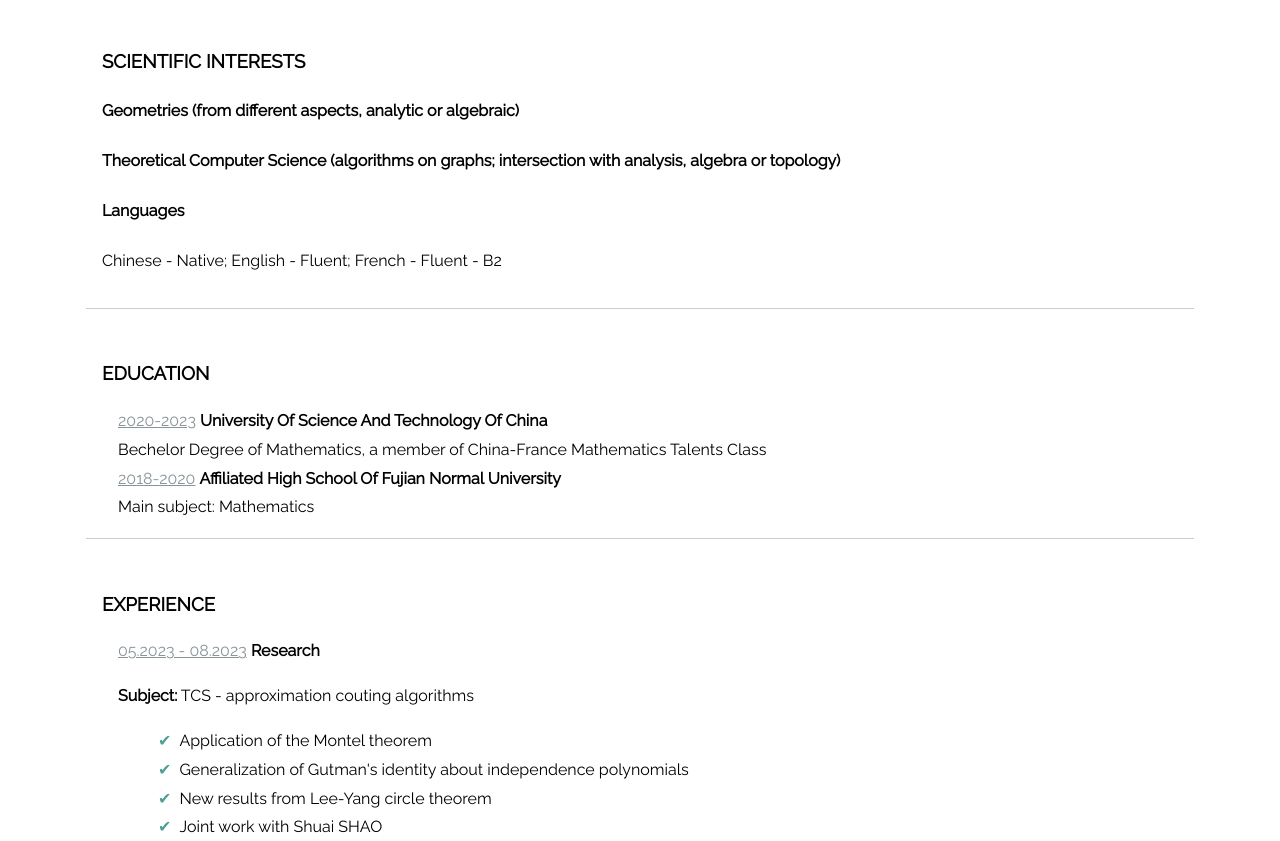
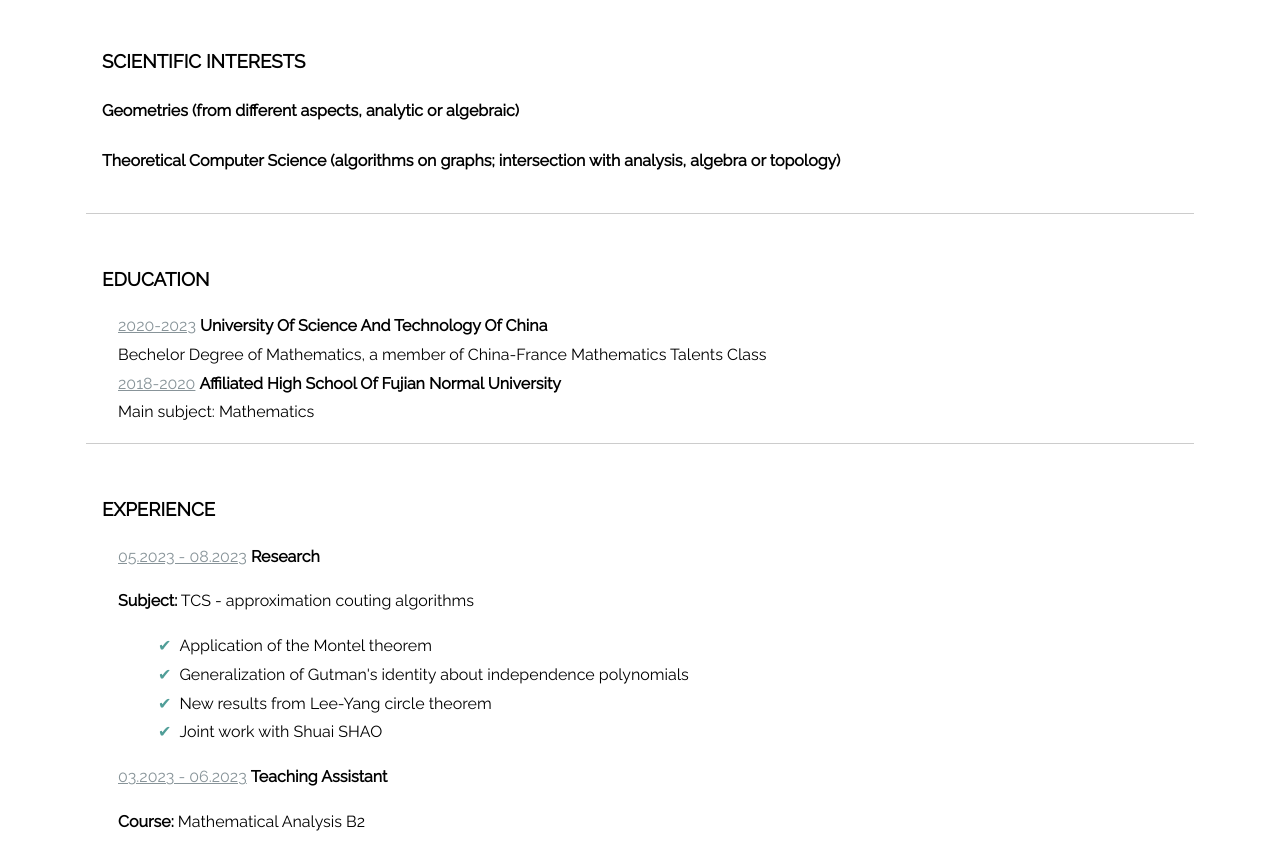
Before and after one commit to XiaoweiYEXavier/XiaoweiYEXavier.github.io, a Jekyll site: the page CV/index.html, which Jekyll copies as it is, in a window 1280 px wide and 900 px high, scrolled down 311 px, cut to the strip 59-900 px from the top of the window. Built offline with Jekyll 4.4.1, drawn with Linux system fonts in a browser that asks for light colours; nearby versions of some CDN libraries.

Commit message:
Update index.html

```diff
--- a/CV/index.html
+++ b/CV/index.html
@@ -22,10 +22,6 @@
         <div class='column'>
           <h4>Geometries (from different aspects, analytic or algebraic)</h4>
           <h4>Theoretical Computer Science (algorithms on graphs; intersection with analysis, algebra or topology)</h4>
-        <div>
-          <h4>Languages</h4>
-          <p>Chinese - Native; English - Fluent; French - Fluent - B2</p>
-        </div>
       </div>
     </section>
 
```
